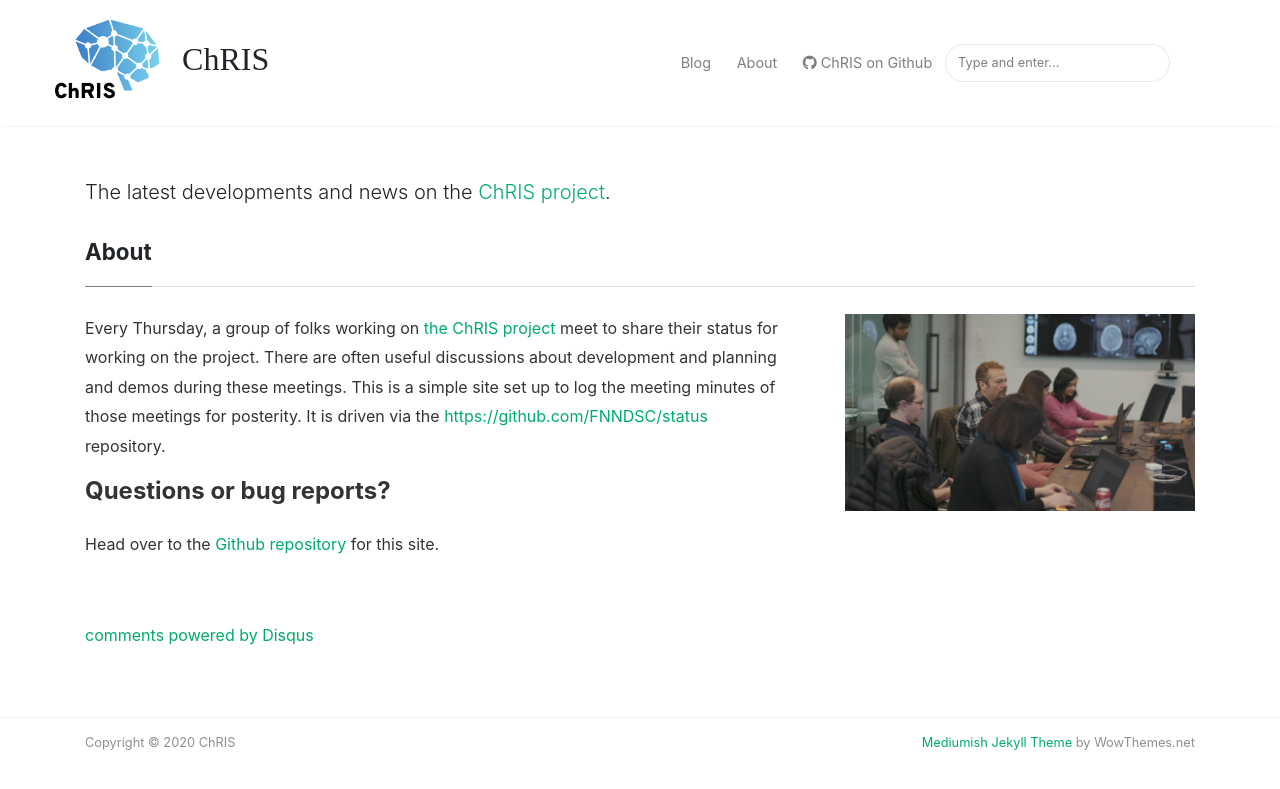
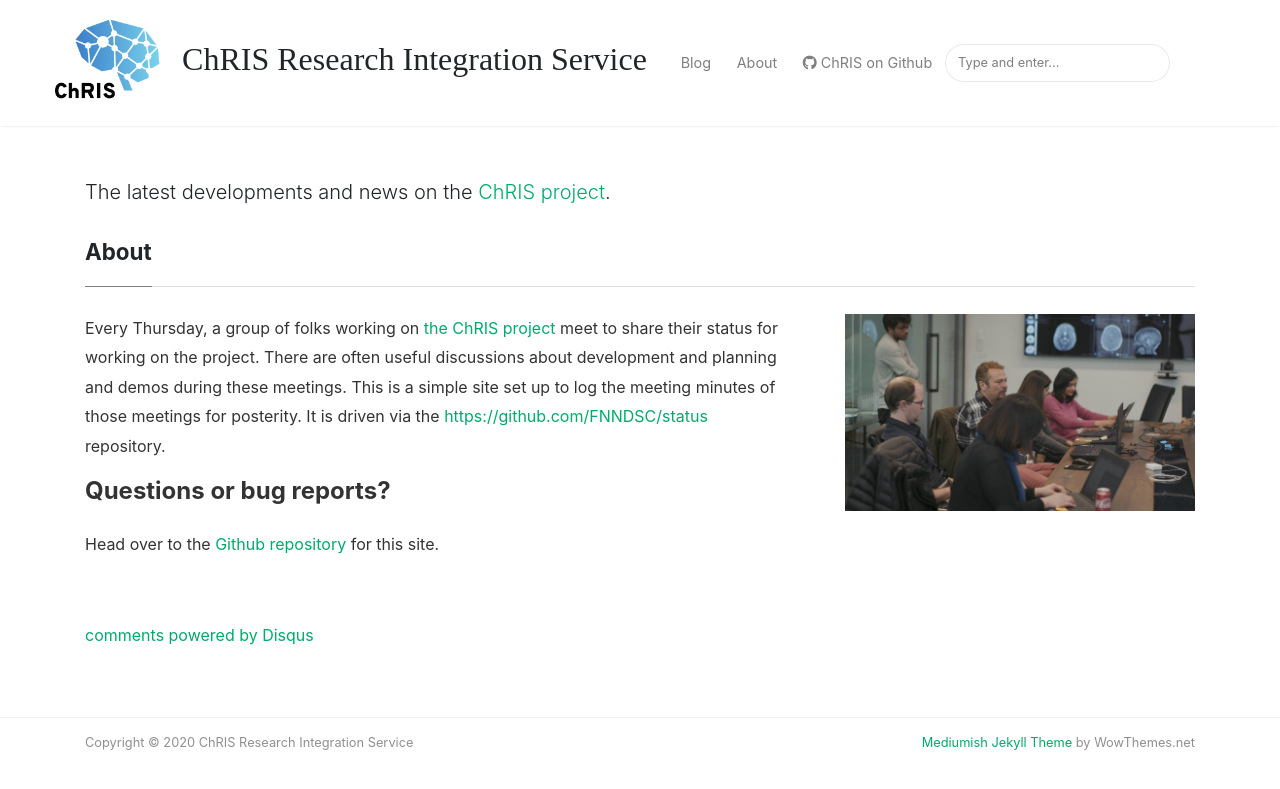
Before and after one commit to FNNDSC/website-old, a Jekyll site: the page built from _pages/about.md, in a window 1280 px wide. Shown: the top 789 px of the page. Built offline with Jekyll 4.4.1, drawn with Linux system fonts in a browser that asks for light colours; nearby versions of some CDN libraries; comment, search, counter and statistics services are not loaded.

Commit message:
s/ChRIS/ChRIS Research Integration Service in header

```diff
--- a/_config.yml
+++ b/_config.yml
@@ -1,5 +1,5 @@
 # Site
-name: "ChRIS"
+name: "ChRIS Research Integration Service"
 title: "website"
 description: "The latest developments and news on the <a href=\"http://www.bu.edu/rhcollab/projects/radiology/\">ChRIS project</a>."
 logo: 'assets/images/logo.png'
```
